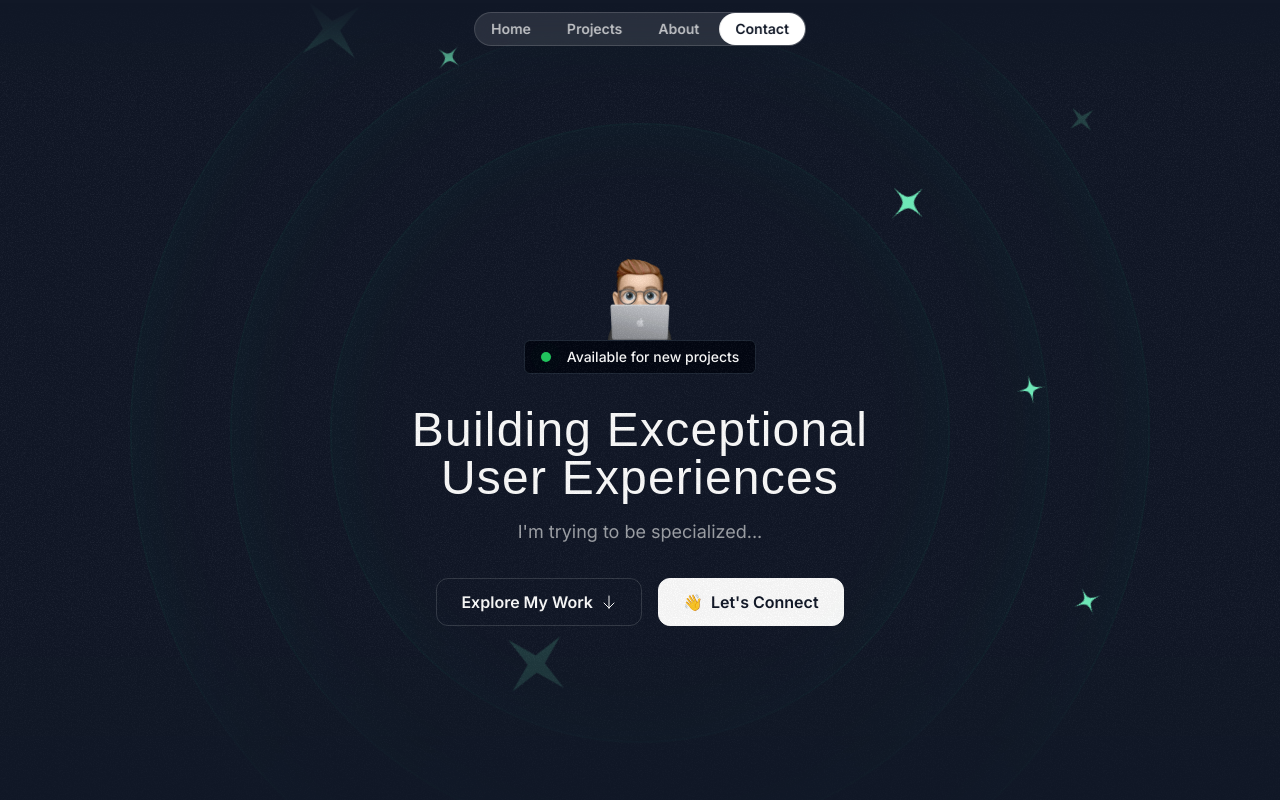
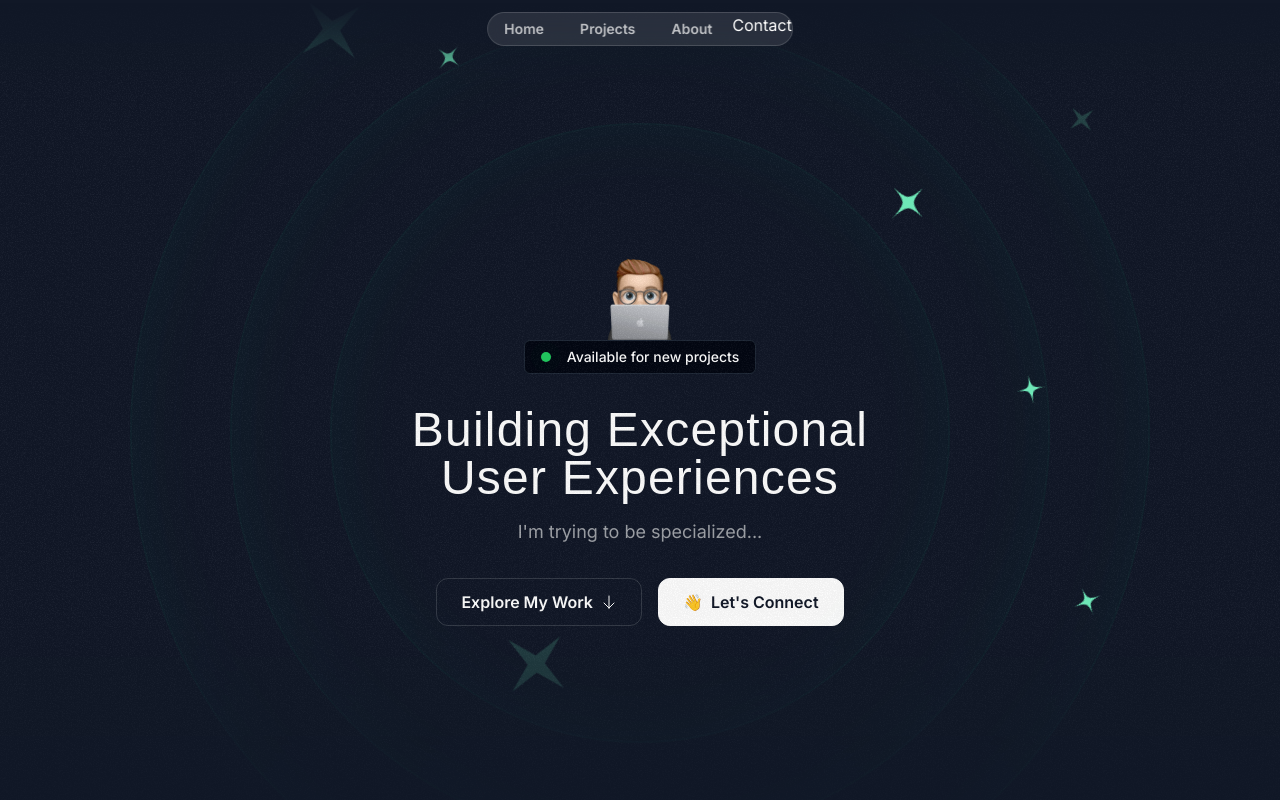
Before and after one commit to solo-mizan/portfolio, a Next.js app: page / in a window 1280 px wide. Shown: the top 800 px of the page. Built offline with nearby package versions, Linux system fonts and the light colour scheme; a web font is replaced by a local one.

Commit message:
fix: nav item

```diff
--- a/src/sections/Header.tsx
+++ b/src/sections/Header.tsx
@@ -11,13 +11,11 @@ export const Header = () => {
         <a href="#about" className="nav-item">
           About
         </a>
-        <a
-          href="#contact"
-          className="bg-white hover:bg-white/70 text-gray-900 hover:text-gray-900 nav-item"
-        >
+        <a href="#contact" className="">
           Contact
         </a>
       </nav>
+      {/* bg-white hover:bg-white/70 text-gray-900 hover:text-gray-900 nav-item */}
     </div>
   );
 };
```
